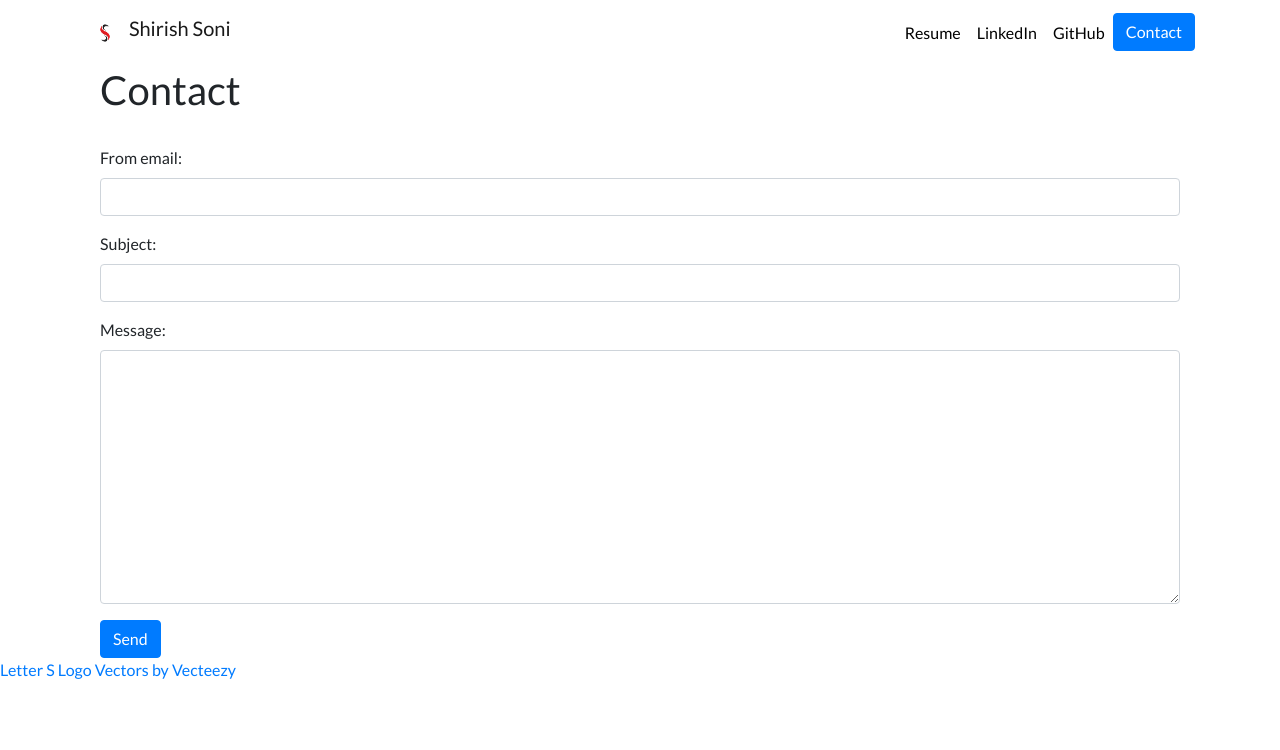
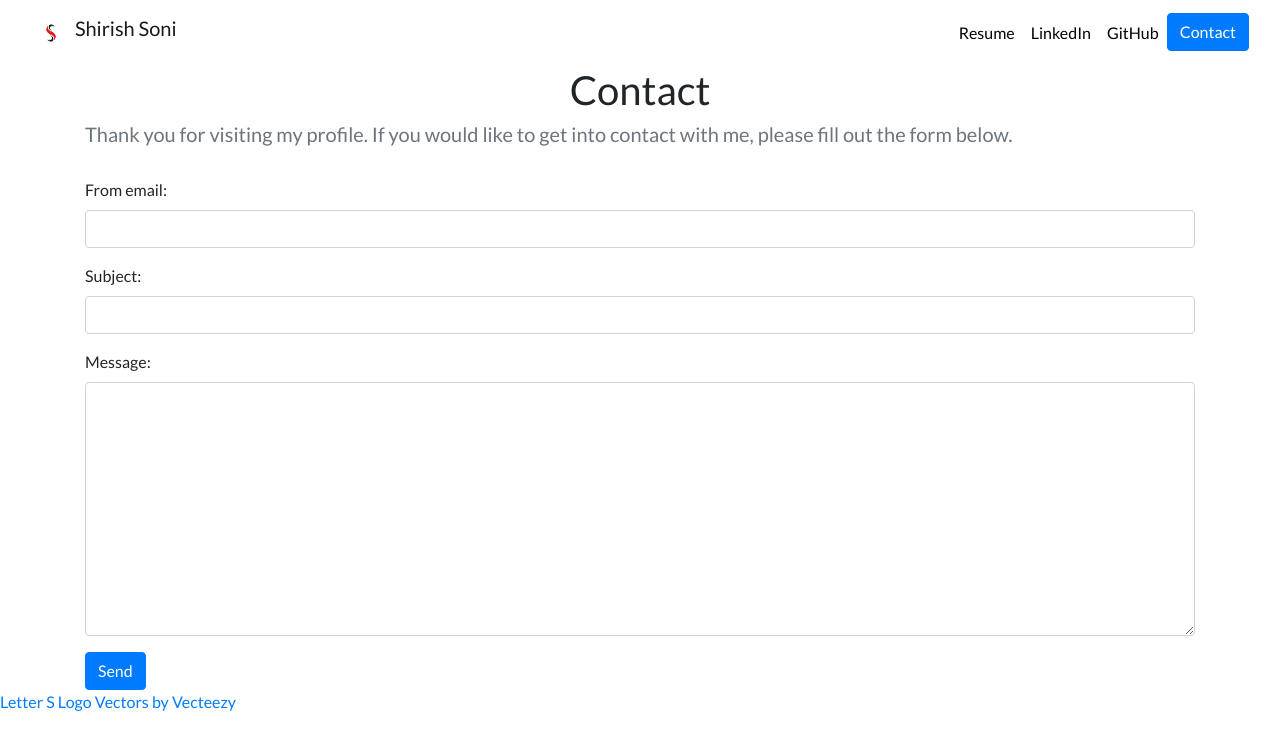
Before and after one commit to shirishsoni/portfolio, a Django app: page /contactme/ in a window 1280 px wide. Shown: the top 750 px of the page. Run offline with Django 3.2, Linux system fonts and the light colour scheme; some libraries are stand-ins or nearby versions.

Commit message:
Bootstrap changes.

```diff
--- a/portfolio/templates/portfolio/base.html
+++ b/portfolio/templates/portfolio/base.html
@@ -21,7 +21,7 @@
 <body>
 
   <nav id="topNav" class="navbar navbar-expand-md navbar-light">
-    <div class="container">
+    <div class="container-fluid">
       <a class="navbar-brand" href="{% url 'home' %}">
         <img src="{% static "portfolio/Logo.png" %}" width="40" height="40" class="d-inline-block align-top" alt="Shirish's Logo">
         <span>Shirish Soni</span>
@@ -47,7 +47,7 @@
       </div>
     </div>
   </nav>
-  <div class="container">
+  <div class="container-fluid">
     {% block content %}{% endblock %}
   </div>
 
--- a/sendemail/templates/sendemail/email.html
+++ b/sendemail/templates/sendemail/email.html
@@ -4,7 +4,8 @@
 
 {% block content %}
 <div class="container">
-  <h1>Contact</h1>
+  <h1 class="text-center">Contact</h1>
+  <h5 class="text-muted center">Thank you for visiting my profile. If you would like to get into contact with me, please fill out the form below.</h5>
   <br>
   <form class="" action="" method="post">
     {% csrf_token %}
```
Also changed, not shown: portfolio/templates/portfolio/home.html (+5 -3 lines), db.sqlite3.
